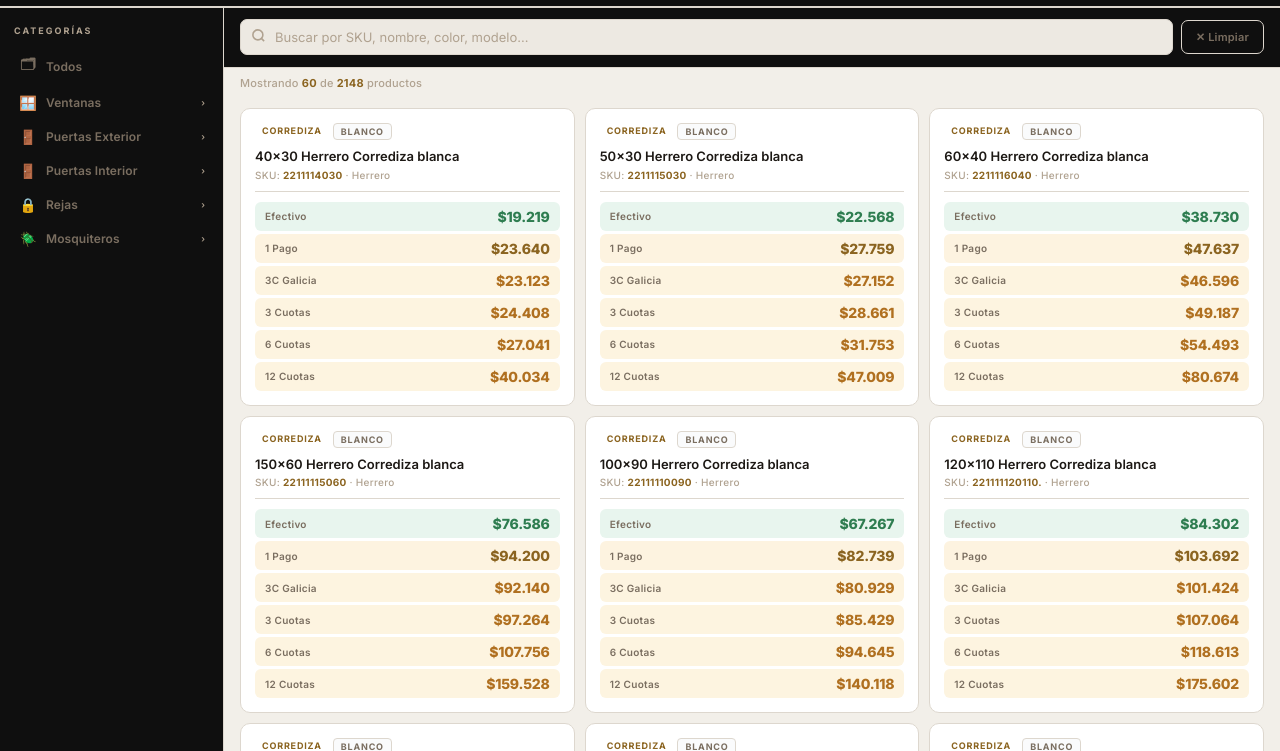
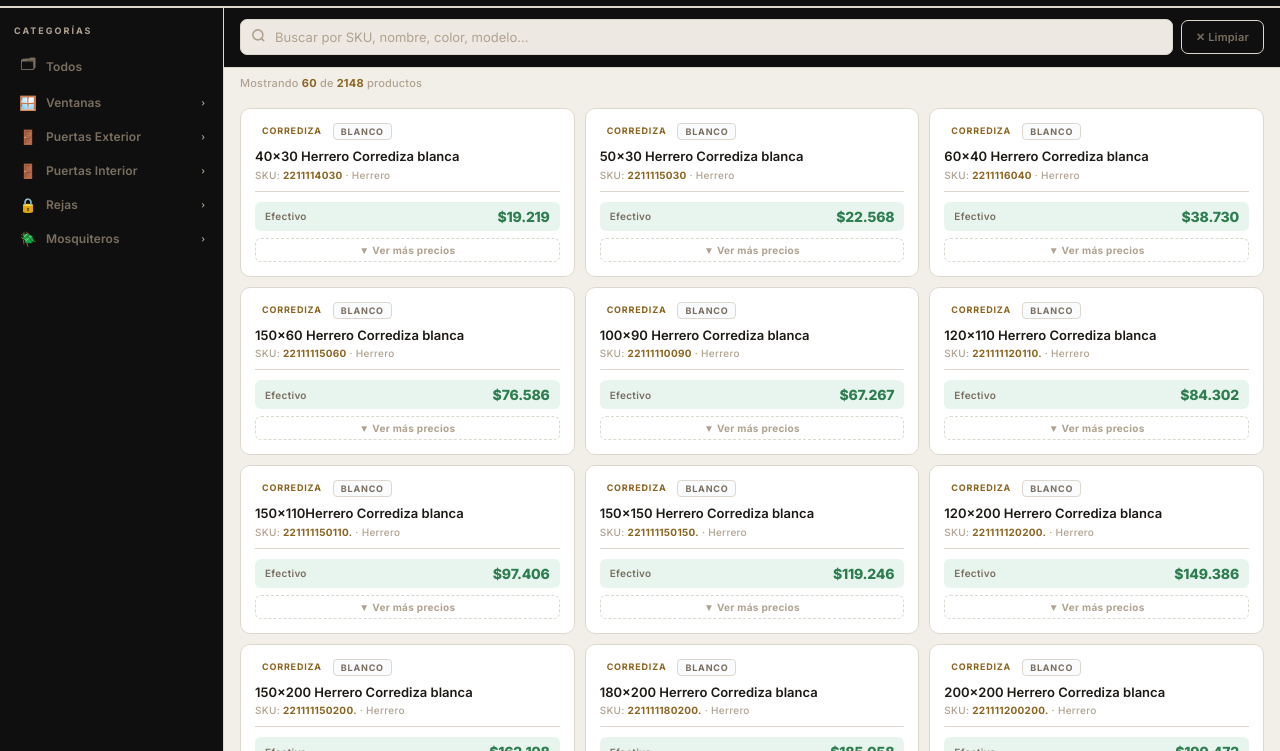
Before and after one commit to aluwalaberturas/aluwal-portal, a plain HTML site: page cotizador/index.html in a window 1280 px wide. Shown: the part 49-800 px from the top of the page. Drawn offline with Linux system fonts and the light colour scheme; no server answers.

Commit message:
feat: precios colapsados, mostrar solo efectivo por defecto

```diff
--- a/cotizador/index.html
+++ b/cotizador/index.html
@@ -106,6 +106,10 @@ header{background:#0f0f0f;border-bottom:1px solid var(--brd);padding:0 24px;disp
 .pr.p1{background:var(--acc-lt)}.pr.p1 .pr-val{color:var(--acc)}
 .pr.cr{background:var(--ylw-lt)}.pr.cr .pr-val{color:var(--ylw)}
 .pr.p1c3{background:var(--pur-lt)}.pr.p1c3 .pr-val{color:var(--pur)}
+.prices-extra{display:none;flex-direction:column;gap:3px;margin-top:3px}
+.prices-extra.open{display:flex}
+.btn-ver-mas{margin-top:4px;background:transparent;border:1px dashed var(--brd);border-radius:6px;color:var(--mut);font-family:inherit;font-size:10px;font-weight:700;cursor:pointer;padding:5px;width:100%;letter-spacing:.3px;transition:all .15s}
+.btn-ver-mas:hover{border-color:var(--acc);color:var(--acc)}
 
 /* add buttons — only in presup mode */
 .add-btns{display:none;flex-direction:column;gap:4px;margin-top:10px}
@@ -898,7 +902,10 @@ function card(p,q,isP){
   if(p.color){const dc=p.color==='Blanco'?'#e2e8f0':'#334155';badges.push(`<span class="badge" style="background:${dc}30;color:var(--txt2);border:1px solid var(--brd)">${p.color}</span>`)}
   const vbadge=p.al_vidrio||p.vidrio;if(vbadge)badges.push(`<span class="badge" style="background:var(--ylw-lt);color:var(--ylw);border:1px solid var(--ylw)30">${vbadge}</span>`);
 
-  const prs=P_KEYS.filter(k=>p[k]!=null).map(k=>`<div class="pr ${P_CLS[k]}"><div class="pr-lbl">${P_SHORT[k]}</div><div class="pr-val">${peso(p[k])}</div></div>`).join('');
+  const mkRow=k=>`<div class="pr ${P_CLS[k]}"><div class="pr-lbl">${P_SHORT[k]}</div><div class="pr-val">${peso(p[k])}</div></div>`;
+  const efRow=p.ef!=null?mkRow('ef'):'';
+  const extraRows=P_KEYS.filter(k=>k!=='ef'&&p[k]!=null).map(mkRow).join('');
+  const prs=efRow+(extraRows?`<div class="prices-extra">${extraRows}</div><button class="btn-ver-mas" onclick="var x=this.previousElementSibling;x.classList.toggle('open');this.textContent=x.classList.contains('open')?'▲ Ocultar precios':'▼ Ver más precios'">▼ Ver más precios</button>`:'');
 
   let addBtns='';
   if(isP){
```
